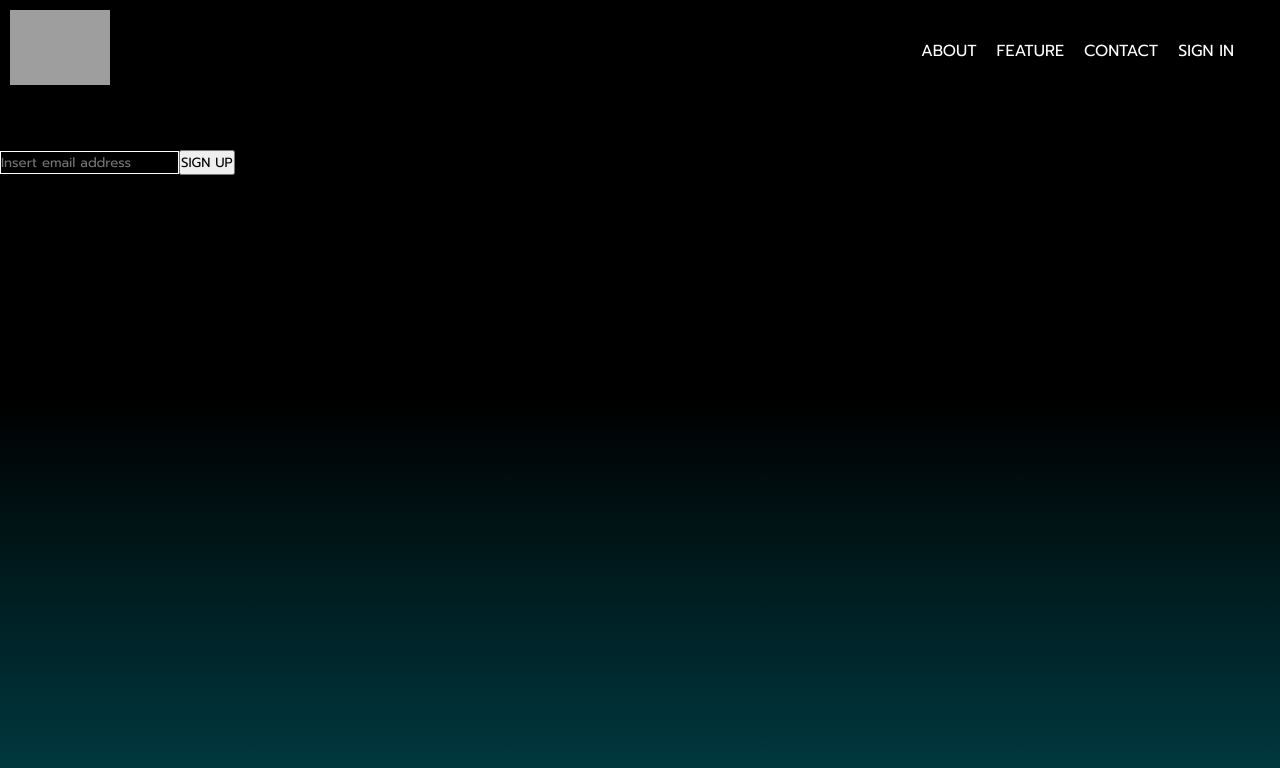
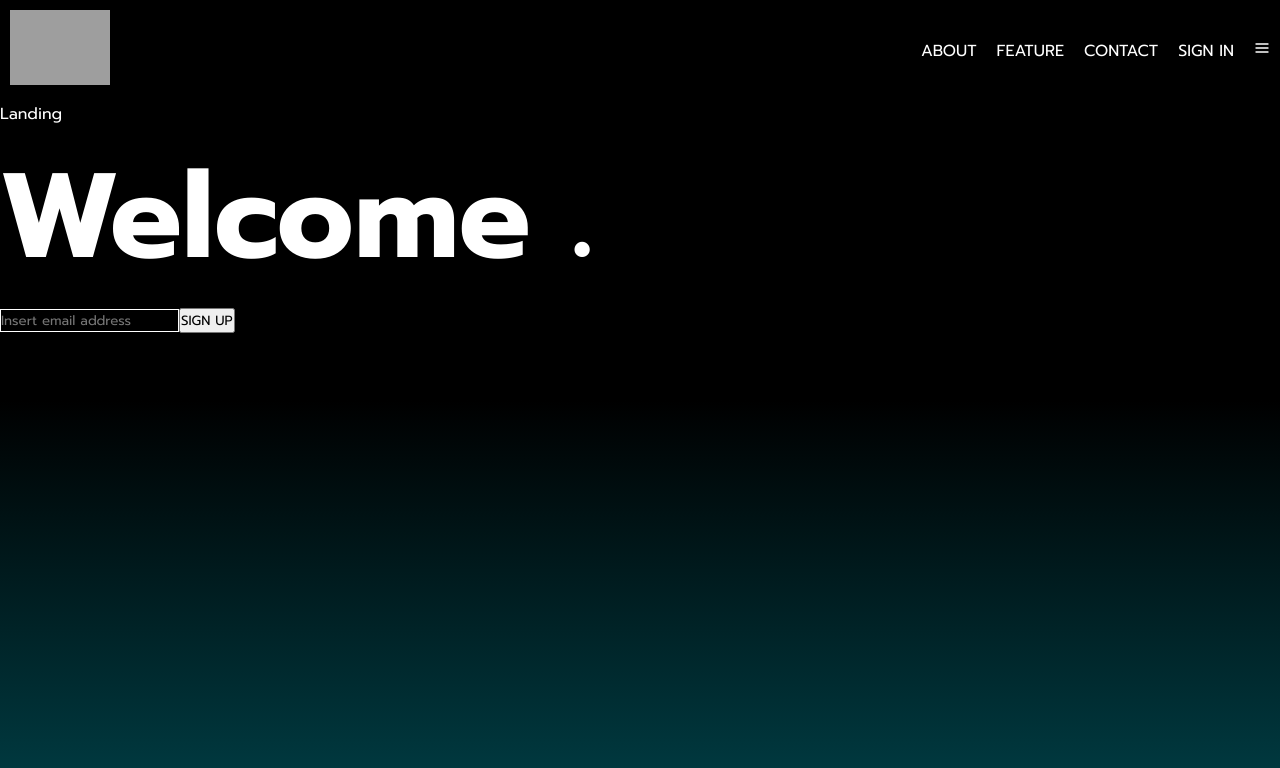
Before and after one commit to TawanPss/motormonitoring, a React (Vite) app: page / in a window 1280 px wide. Shown: the top 768 px of the page. Built offline with nearby package versions, Linux system fonts and the light colour scheme; grey boxes are pictures that could not be loaded; the HTML template or start-up script is replaced by a standard one.

Commit message:
change classname in landing page

```diff
--- a/src/Page/LandingPage/Landing.css
+++ b/src/Page/LandingPage/Landing.css
@@ -1,4 +1,5 @@
-.Landing-page {
+.Landing-container {
     min-height: 100vh;
     background: linear-gradient(to bottom,#000000 50%, #003d44);
+    color: white;
 }
--- a/src/Page/LandingPage/Landing.jsx
+++ b/src/Page/LandingPage/Landing.jsx
@@ -4,7 +4,7 @@ import "./landing.css"
 export default function Landing() {
     return (
       <>
-      <div className="Landing-page">
+      <div className="Landing-container">
         <LandingHeader />
         Landing
         <SignupForm />
--- a/src/Page/LandingPage/SignUpForm.css
+++ b/src/Page/LandingPage/SignUpForm.css
@@ -1,10 +1,13 @@
 .label-signup {
+    font-size: 15vh;
+    font-weight: bold;
 
 }
 
 .signup-input {
     background: transparent;
     border: 1px solid white;
+
 }
 
 .signup-button {
```
